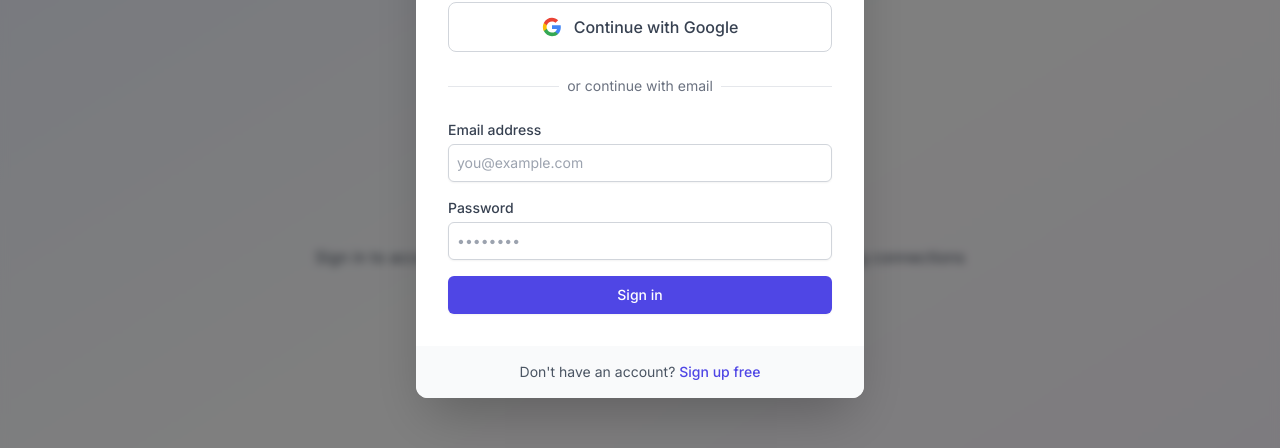
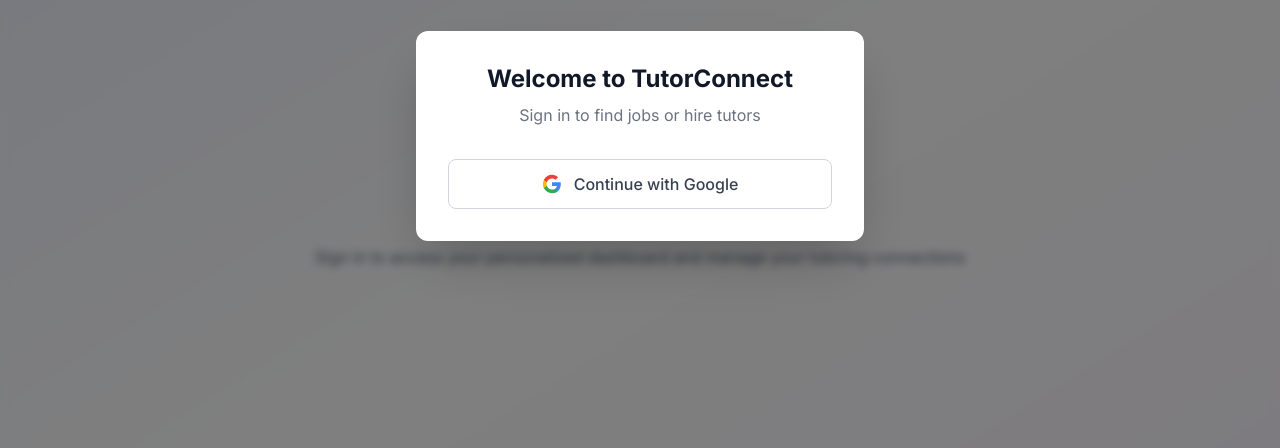
Before and after one commit to shakibul-edu/TutorConnect, a Next.js app: page /auth/signin in a window 1280 px wide. Shown: the part 264-712 px from the top of the page. Built offline with nearby package versions, Linux system fonts and the light colour scheme; no server answers.

Commit message:
updated AuthModal

```diff
--- a/components/AuthModal.tsx
+++ b/components/AuthModal.tsx
@@ -131,53 +131,6 @@
             {isLoading ? 'Signing in...' : 'Continue with Google'}
           </button>
 
-          <div className="mt-6 relative">
-            <div className="absolute inset-0 flex items-center">
-              <div className="w-full border-t border-gray-200" />
-            </div>
-            <div className="relative flex justify-center text-sm">
-              <span className="px-2 bg-white text-gray-500">or continue with email</span>
-            </div>
-          </div>
-
-          <form className="mt-6 space-y-4" onSubmit={(e) => e.preventDefault()}>
-            <div>
-              <label htmlFor="email" className="block text-sm font-medium text-gray-700">
-                Email address
-              </label>
-              <input
-                type="email"
-                id="email"
-                className="mt-1 block w-full rounded-md border-gray-300 shadow-sm focus:border-indigo-500 focus:ring-indigo-500 sm:text-sm border p-2"
-                placeholder="you@example.com"
-              />
-            </div>
-            <div>
-              <label htmlFor="password" className="block text-sm font-medium text-gray-700">
-                Password
-              </label>
-              <input
-                type="password"
-                id="password"
-                className="mt-1 block w-full rounded-md border-gray-300 shadow-sm focus:border-indigo-500 focus:ring-indigo-500 sm:text-sm border p-2"
-                placeholder="••••••••"
-              />
-            </div>
-            <button
-              type="submit"
-              className="w-full flex justify-center py-2 px-4 border border-transparent rounded-md shadow-sm text-sm font-medium text-white bg-indigo-600 hover:bg-indigo-700 focus:outline-none focus:ring-2 focus:ring-offset-2 focus:ring-indigo-500"
-            >
-              Sign in
-            </button>
-          </form>
-        </div>
-        <div className="bg-gray-50 px-8 py-4 text-center">
-          <p className="text-sm text-gray-600">
-            Don't have an account?{' '}
-            <button onClick={onClose} className="font-medium text-indigo-600 hover:text-indigo-500">
-              Sign up free
-            </button>
-          </p>
         </div>
       </div>
     </div>
```
